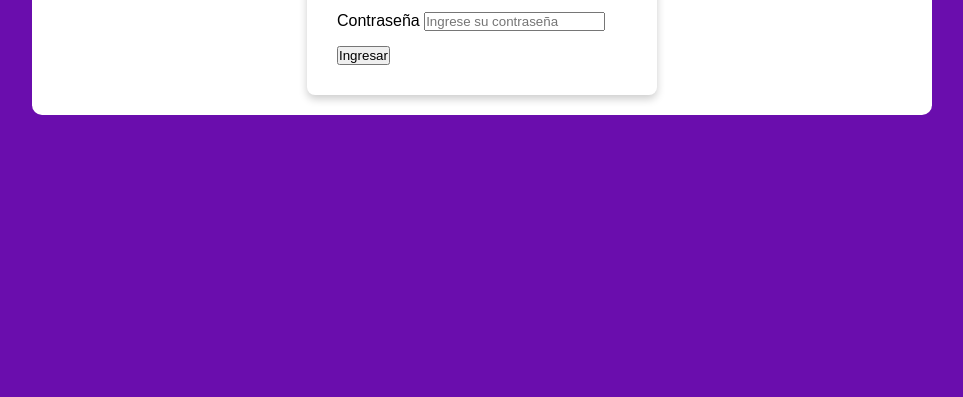
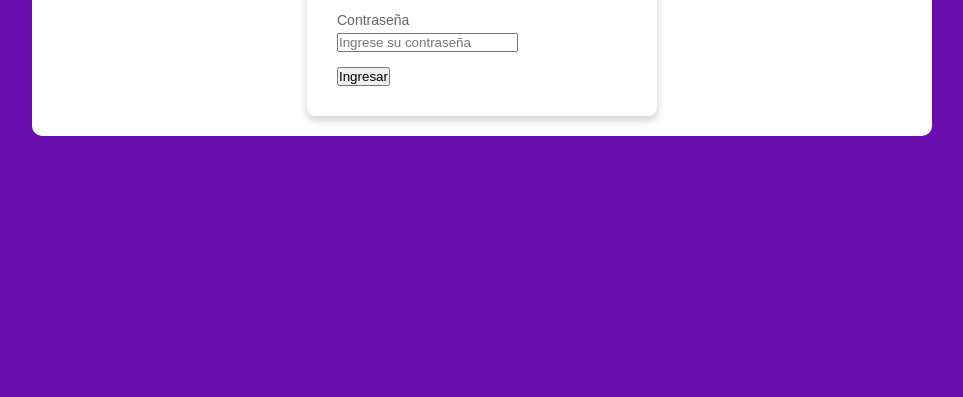
Before and after one commit to Miranda0309/web1p, a plain HTML site: page index.html in a window 1280 px wide. Shown: the part 403-800 px from the top of the page, without its empty margins (158-1121 px from the left). Drawn offline with Linux system fonts and the light colour scheme.

Commit message:
se le dio color y tamaño a las fuentes del email y password

```diff
--- a/styles.css
+++ b/styles.css
@@ -41,3 +41,11 @@ body {
 .input-group{
      margin-bottom: 15px;
 }
+
+.input-group label{
+    display: block;
+    font-size: 14px;
+    margin-bottom: 5px;
+    color: #666;
+
+}
```
